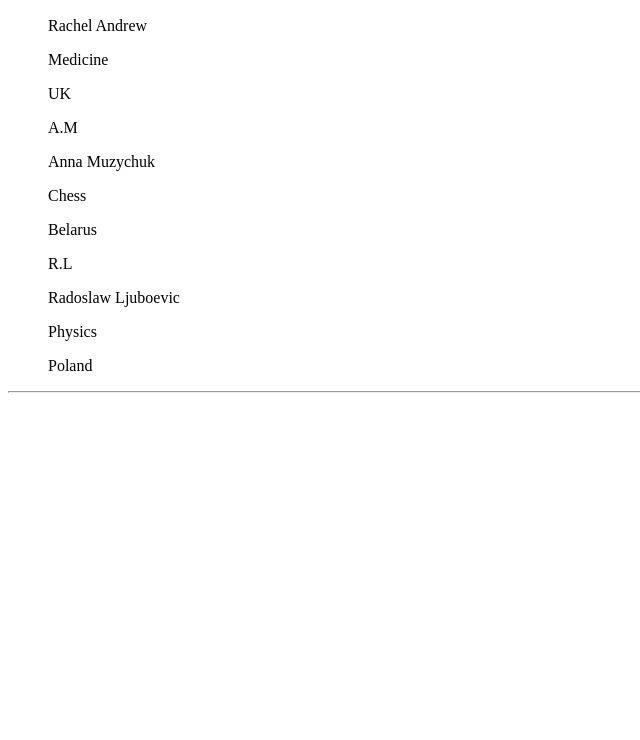
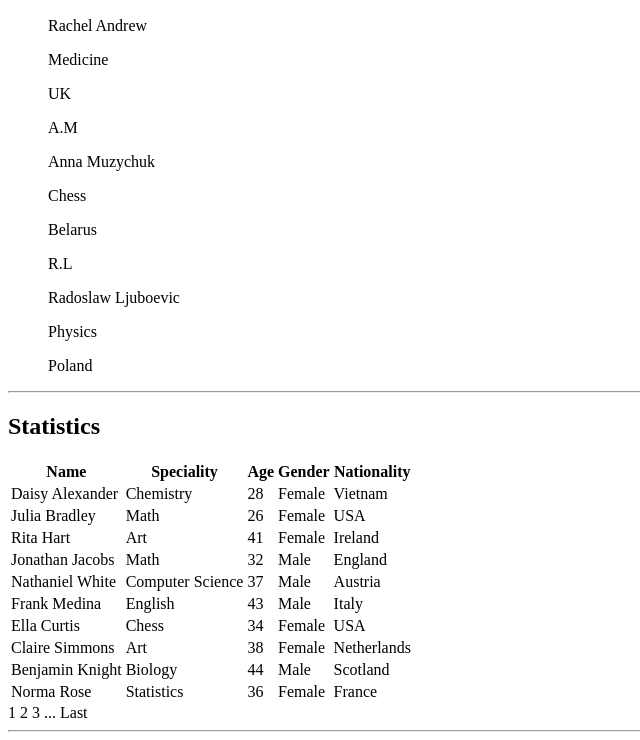
Before and after one commit to pando4kaa/fe4u-hw1, a plain HTML site: page index.html in a window 1280 px wide. Shown: the part 9566-10306 px from the top of the page, without its empty margins (0-640 px from the left). Before the commit the page ends 9967 px from the top, so only its background shows below. Drawn offline with Linux system fonts and the light colour scheme.

Commit message:
виправила свою помилку в контейнерах фотографій вчителів, додала ще контейнер статистики з таблицею

```diff
--- a/index.html
+++ b/index.html
@@ -86,9 +86,7 @@
                         <p class="teacher-country">Ukraine</p>
                     </figcaption>
                 </figure>
-            </section>
 
-            <section class="top-teachers">
                 <figure class="teacher-figure">
                     <div class="teacher-photo">
                         <img src="images/teacher-man-india.jpg" alt="Teacher`s photo">
@@ -99,9 +97,7 @@
                         <p class="teacher-country">India</p>
                     </figcaption>
                 </figure>
-            </section>
 
-            <section class="top-teachers">
                 <figure class="teacher-figure">
                     <div class="teacher-photo">
                         <img src="images/teacher-wowan-denmark.jpg" alt="Teacher`s photo">
@@ -112,9 +108,7 @@
                         <p class="teacher-country">Denmark</p>
                     </figcaption>
                 </figure>
-            </section>
 
-            <section class="top-teachers">
                 <figure class="teacher-figure">
                     <div class="teacher-photo">
                         <img src="images/teacher-man-belgium.jpg" alt="Teacher`s photo">
@@ -125,9 +119,7 @@
                         <p class="teacher-country">Belgium</p>
                     </figcaption>
                 </figure>
-            </section>
 
-            <section class="top-teachers">
                 <figure class="teacher-figure">
                     <div class="teacher-photo">
                         <img src="images/teacher-woman-china.jpg" alt="Teacher`s photo">
@@ -138,9 +130,7 @@
                         <p class="teacher-country">China</p>
                     </figcaption>
                 </figure>
-            </section>
 
-            <section class="top-teachers">
                 <figure class="teacher-figure">
                     <div class="teacher-photo">
                         <img src="images/teacher-woman-uk.jpg" alt="Teacher`s photo">
@@ -151,9 +141,7 @@
                         <p class="teacher-country">UK</p>
                     </figcaption>
                 </figure>
-            </section>
 
-            <section class="top-teachers">
                 <figure class="teacher-figure">
                     <div class="teacher-photo">
                         <span class="teacher-initials">A.M</span>
@@ -164,9 +152,7 @@
                         <p class="teacher-country">Belarus</p>
                     </figcaption>
                 </figure>
-            </section>
 
-            <section class="top-teachers">
                 <figure class="teacher-figure">
                     <div class="teacher-photo">
                         <span class="teacher-initials">R.L</span>
@@ -178,9 +164,115 @@
                     </figcaption>
                 </figure>
             </section>
-
         </section>
         <hr/>
+
+        <section id="statistics">
+            <h1>Statistics</h1>
+            <table>
+                <thead>
+                    <tr>
+                        <th>Name</th>
+                        <th>Speciality</th>
+                        <th>Age</th>
+                        <th>Gender</th>
+                        <th>Nationality</th>
+                    </tr>
+                </thead>
+
+                <tbody>
+                    <tr>
+                        <td>Daisy Alexander</td>
+                        <td>Chemistry</td>
+                        <td>28</td>
+                        <td>Female</td>
+                        <td>Vietnam</td>
+                    </tr>
+
+                    <tr>
+                        <td>Julia Bradley</td>
+                        <td>Math</td>
+                        <td>26</td>
+                        <td>Female</td>
+                        <td>USA</td>
+                    </tr>
+
+                    <tr>
+                        <td>Rita Hart</td>
+                        <td>Art</td>
+                        <td>41</td>
+                        <td>Female</td>
+                        <td>Ireland</td>
+                    </tr>
+
+                    <tr>
+                        <td>Jonathan Jacobs</td>
+                        <td>Math</td>
+                        <td>32</td>
+                        <td>Male</td>
+                        <td>England</td>
+                    </tr>
+
+                    <tr>
+                        <td>Nathaniel White</td>
+                        <td>Computer Science</td>
+                        <td>37</td>
+                        <td>Male</td>
+                        <td>Austria</td>
+                    </tr>
+
+                    <tr>
+                        <td>Frank Medina</td>
+                        <td>English</td>
+                        <td>43</td>
+                        <td>Male</td>
+                        <td>Italy</td>
+                    </tr>
+
+                    <tr>
+                        <td>Ella Curtis</td>
+                        <td>Chess</td>
+                        <td>34</td>
+                        <td>Female</td>
+                        <td>USA</td>
+                    </tr>
+
+                    <tr>
+                        <td>Claire Simmons</td>
+                        <td>Art</td>
+                        <td>38</td>
+                        <td>Female</td>
+                        <td>Netherlands</td>
+                    </tr>
+
+                    <tr>
+                        <td>Benjamin Knight</td>
+                        <td>Biology</td>
+                        <td>44</td>
+                        <td>Male</td>
+                        <td>Scotland</td>
+                    </tr>
+
+                    <tr>
+                        <td>Norma Rose</td>
+                        <td>Statistics</td>
+                        <td>36</td>
+                        <td>Female</td>
+                        <td>France</td>
+                    </tr>
+                </tbody>
+            </table>
+
+            <div class="page-number">
+                <span class="selected-page">1</span>
+                <span class="unselected-page">2</span>
+                <span class="unselected-page">3</span>
+                <span>...</span>
+                <span>Last</span>
+            </div>
+        </section>
+        <hr/>
+
 
 
     </main>
```
